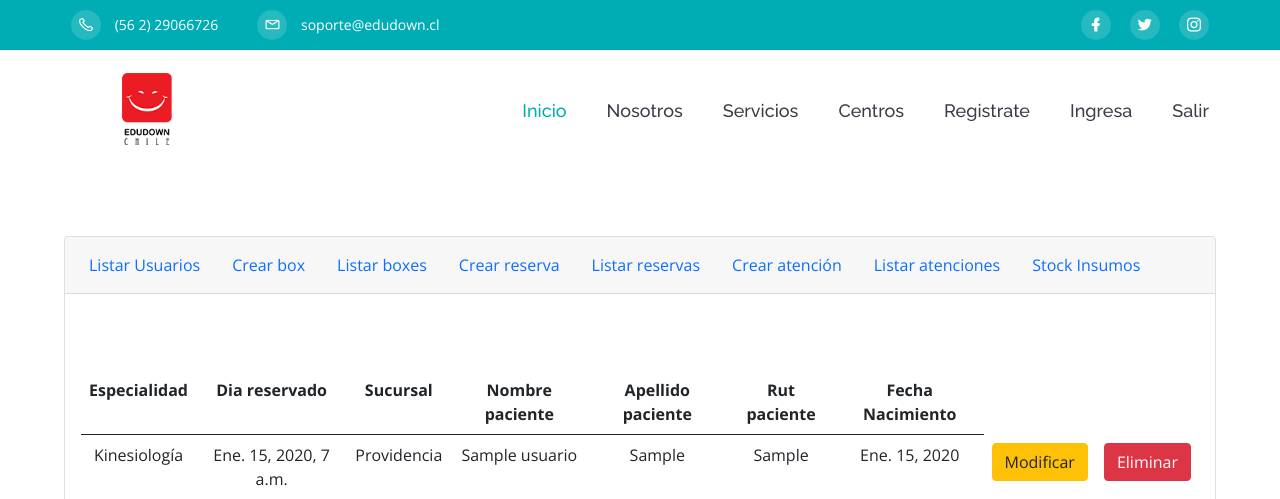
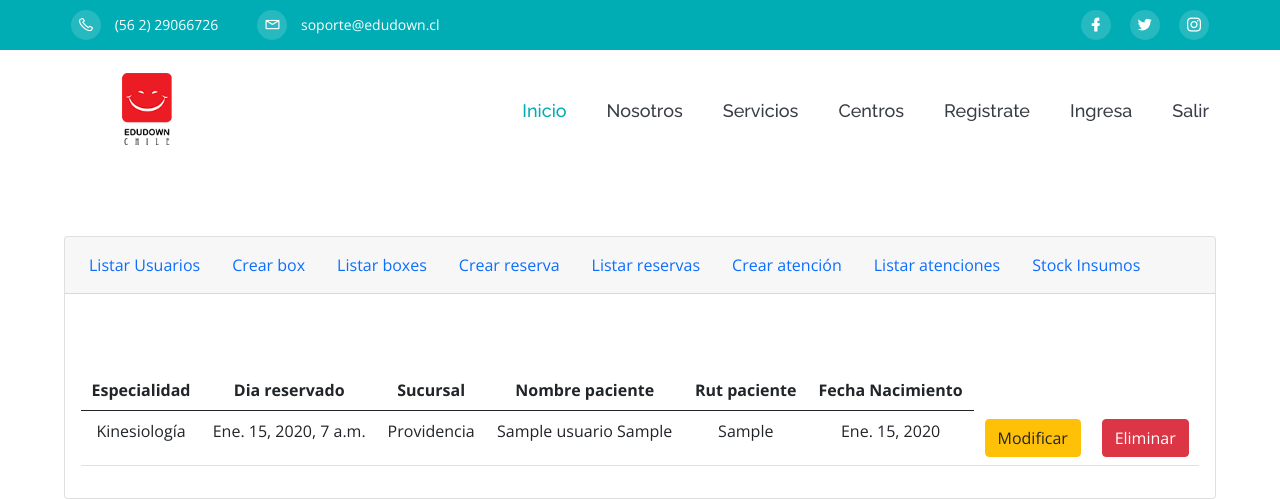
Before and after one commit to Denisse-bot/tutorial, a Django app: page /listar_reservas/ in a window 1280 px wide. Shown: the top 499 px of the page. Run offline with Django 3.2, Linux system fonts and the light colour scheme; tables that the repository leaves empty hold one stand-in row (values such as "Sample post"); some libraries are stand-ins or nearby versions; grey boxes are pictures that could not be loaded.

Commit message:
arreglos en formato de campos en las tablas

```diff
--- a/core/forms.py
+++ b/core/forms.py
@@ -70,7 +70,7 @@ class UsuarioForm(forms.ModelForm):
             'rut': forms.TextInput(
                 attrs={
                     'class': 'form-control',
-                    'placeholder':'Ingrese su Rut',
+                    'placeholder':'Ingrese su Rut: 12.345.678-9',
                 }
             ),
             'fecha_nacimiento':DateTimeWidget(
--- a/core/models.py
+++ b/core/models.py
@@ -67,6 +67,7 @@ class Usuario(AbstractBaseUser):
 
     USERNAME_FIELD = 'username'
     REQUIRED_FIELDS = ['email','nombre','apellido','rut','fecha_nacimiento','direccion','nro_direccion','comuna']
+
 
     #revisar luego si quiero llamarlo usuario o paciente
     def __str__(self):
@@ -159,5 +160,5 @@ class Atencion(models.Model):
         ordering = ['reserva_id']
 
     def __str__(self):
-        atencion=self.reserva+","+self.box
+        atencion=str(self.id)
         return atencion
--- a/core/templates/core/crear_reserva.html
+++ b/core/templates/core/crear_reserva.html
@@ -13,7 +13,7 @@
 <body>
 
 <div class="container">
-  <h1 style="margin: 70px 0 0 0px;">Registro</h1>
+  <h1 style="margin: 70px 0 0 0px;">Reserva</h1>
   <h2>Crea tu reserva en nuestra plataforma para garantizar tu atención</h2>
 
   <form action="" class="needs-validation" method="POST" novalidate style="text-align:justify!important;">
--- a/core/templates/core/listar_atenciones.html
+++ b/core/templates/core/listar_atenciones.html
@@ -22,8 +22,8 @@
                 <tr>
                     <td>{{ atencion.id}}</td>
                     <td>{{ atencion.reserva.dia_reservado }}</td>
-                    <td>{{ atencion.reserva.sucursal }}</td>
-                    <td>{{ atencion.reserva.especialidad }}</td>
+                    <td>{% if atencion.reserva.sucursal == 1 %}Providencia{% elif atencion.reserva.sucursal == 2 %}San Bernardo{% elif atencion.reserva.sucursal == 3 %}La Serena{% else%}Temuco{% endif %}</td>
+                    <td>{% if atencion.reserva.especialidad == 1 %}Kinesiología{% elif atencion.reserva.especialidad == 2 %}Fonoaudiología{% else %}General{% endif %}</td>
                     <td>{{ atencion.reserva.usuario.nombre }} {{ atencion.reserva.usuario.apellido }}</td>
                     <td>{{ atencion.nombre_especialista }} {{ atencion.apellido_especialista}}</td>
                     <td>{{ atencion.box }}</td>
--- a/core/templates/core/listar_reservas.html
+++ b/core/templates/core/listar_reservas.html
@@ -13,7 +13,6 @@
         <th>Dia reservado</th>
         <th>Sucursal</th>
         <th>Nombre paciente</th>
-        <th>Apellido paciente</th>
         <th>Rut paciente</th>
         <th>Fecha Nacimiento</th>
         <tbody>
@@ -22,8 +21,7 @@
                     <td>{% if reserva.especialidad == 1 %}Kinesiología {% elif reserva.especialidad == 2 %}Fonoaudiologia {% else %} General{% endif %}</td>
                     <td>{{ reserva.dia_reservado }}</td>
                     <td>{% if reserva.sucursal == 1 %}Providencia {% elif reserva.sucursal == 2 %}San Bernardo {% elif reserva.sucursal == 3 %}La Serena {% else %} Temuco{% endif %}</td>
-                    <td>{{ reserva.usuario.nombre }}</td>
-                    <td>{{ reserva.usuario.apellido  }}</td>
+                    <td>{{ reserva.usuario.nombre }} {{ reserva.usuario.apellido  }}</td>
                     <td>{{ reserva.usuario.rut  }}</td>
                     <td>{{ reserva.usuario.fecha_nacimiento  }}</td>
 
--- a/core/templates/core/vista_usuario.html
+++ b/core/templates/core/vista_usuario.html
@@ -25,9 +25,9 @@
   </div>
   <div class="card-body">
     {% block panel %}
-    <!-- <h5 class="card-title">Sistema de Agendamiento de Box atención</h5>
+    <h5 class="card-title">Bienvenido {{ usuario }} al Sistema de Agendamiento de Box atención</h5>
     <p class="card-text">en este panel puedes encontrar las opciones disponibles.</p>
-    <a href="#" class="btn btn-primary">Go somewhere</a> -->
+    <a href="{% url 'crear_reservas'%}" style="margin-top: 40px;" class="btn btn-primary">Vamos a Crear Una Reserva</a>
     {% endblock panel %}
   </div>
 </div>
```
